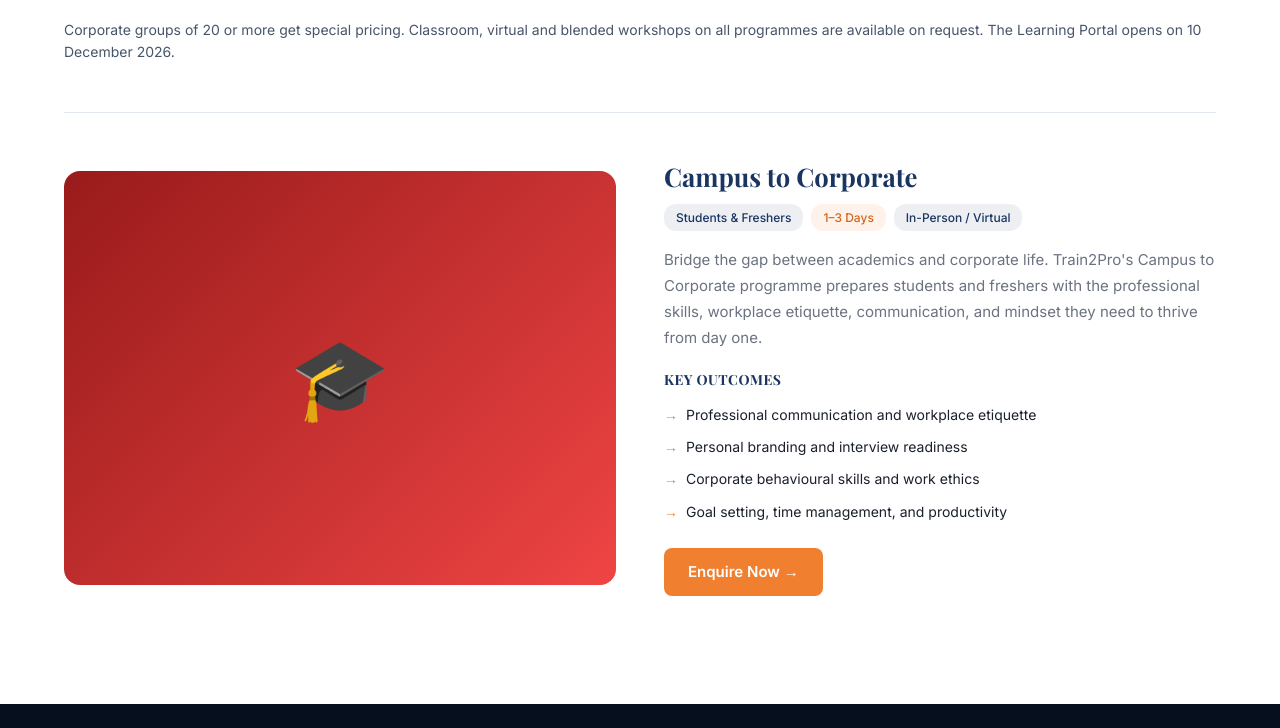
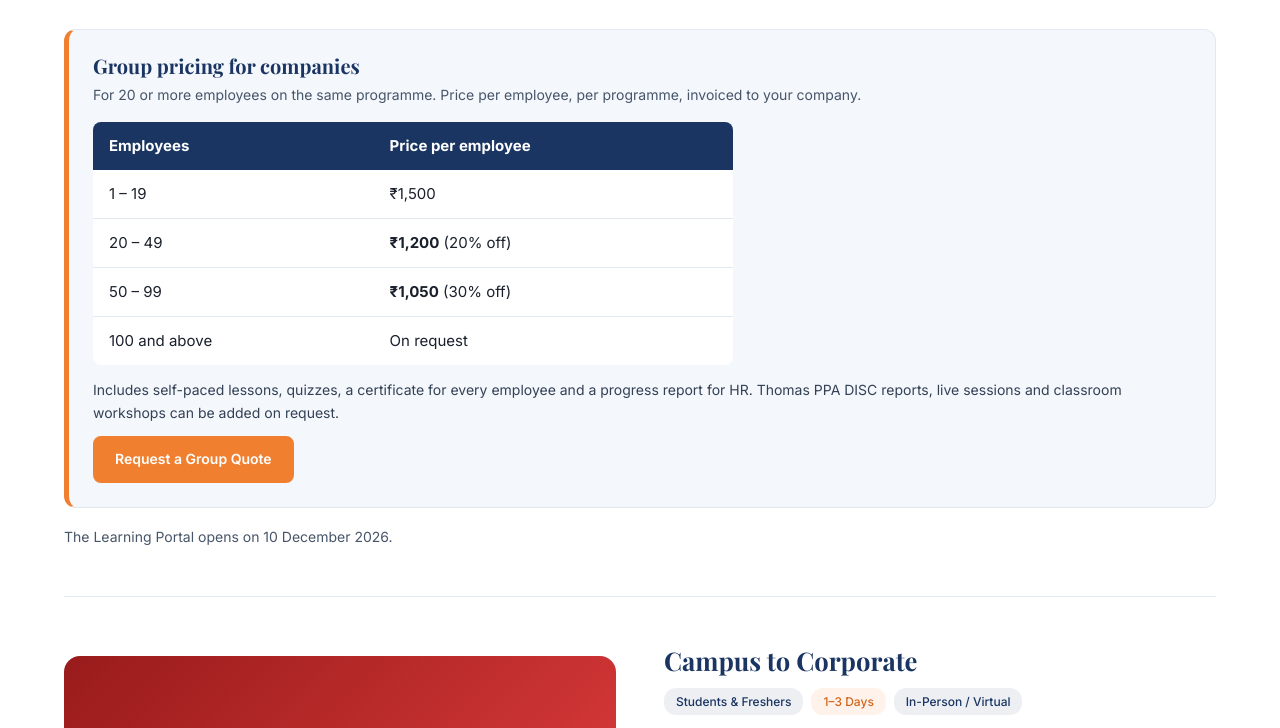
Before and after one commit to train2pro/train2pro-website, a plain HTML site: page programmes.html in a window 1280 px wide. Shown: the part 3880-4608 px from the top of the page. Drawn offline with nearby package versions, Linux system fonts and the light colour scheme.

Commit message:
Add files via upload

```diff
--- a/programmes.html
+++ b/programmes.html
@@ -184,7 +184,22 @@
           <a href="contact.html" class="btn btn-primary" style="display:inline-flex;align-items:center;gap:8px;padding:12px 20px;background:#F08030;color:#fff;border-radius:8px;font-weight:600;font-size:14px;width:100%;justify-content:center">Book a Session</a></div>
         </div>
       </div>
-      <p style="margin-top:22px;color:#475569;font-size:14px">Corporate groups of 20 or more get special pricing. Classroom, virtual and blended workshops on all programmes are available on request. The Learning Portal opens on 10 December 2026.</p>
+      <div id="group" style="margin-top:32px;background:#f4f7fc;border:1px solid #e2e8f0;border-left:5px solid #F08030;border-radius:12px;padding:24px">
+        <h3 style="color:#1A3562;font-size:1.25rem;margin-bottom:6px">Group pricing for companies</h3>
+        <p style="color:#475569;font-size:14px;margin-bottom:16px">For 20 or more employees on the same programme. Price per employee, per programme, invoiced to your company.</p>
+        <table style="width:100%;max-width:640px;border-collapse:collapse;background:#fff;border-radius:8px;overflow:hidden;font-size:15px">
+          <thead><tr style="background:#1A3562;color:#fff"><th style="padding:12px 16px;text-align:left">Employees</th><th style="padding:12px 16px;text-align:left">Price per employee</th></tr></thead>
+          <tbody>
+            <tr><td style="padding:12px 16px;border-bottom:1px solid #e2e8f0">1 – 19</td><td style="padding:12px 16px;border-bottom:1px solid #e2e8f0">₹1,500</td></tr>
+            <tr><td style="padding:12px 16px;border-bottom:1px solid #e2e8f0">20 – 49</td><td style="padding:12px 16px;border-bottom:1px solid #e2e8f0"><strong>₹1,200</strong> (20% off)</td></tr>
+            <tr><td style="padding:12px 16px;border-bottom:1px solid #e2e8f0">50 – 99</td><td style="padding:12px 16px;border-bottom:1px solid #e2e8f0"><strong>₹1,050</strong> (30% off)</td></tr>
+            <tr><td style="padding:12px 16px">100 and above</td><td style="padding:12px 16px">On request</td></tr>
+          </tbody>
+        </table>
+        <p style="color:#334155;font-size:14px;margin-top:14px">Includes self-paced lessons, quizzes, a certificate for every employee and a progress report for HR. Thomas PPA DISC reports, live sessions and classroom workshops can be added on request.</p>
+        <a href="contact.html" style="display:inline-flex;margin-top:12px;padding:12px 22px;background:#F08030;color:#fff;border-radius:8px;font-weight:600;font-size:14px;text-decoration:none">Request a Group Quote</a>
+      </div>
+      <p style="margin-top:18px;color:#475569;font-size:14px">The Learning Portal opens on 10 December 2026.</p>
     </div>
 
     <!-- CAMPUS TO CORPORATE -->
```
